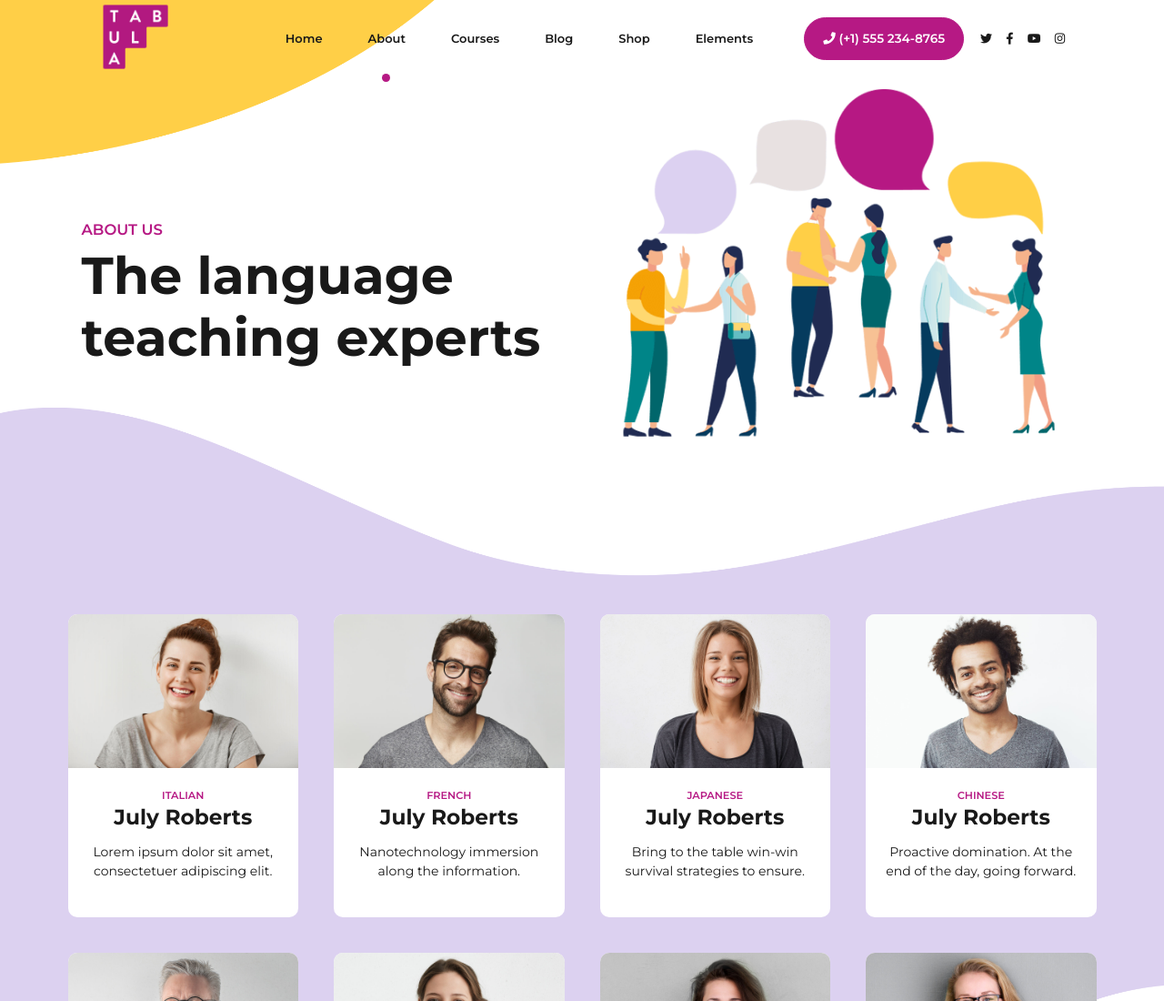
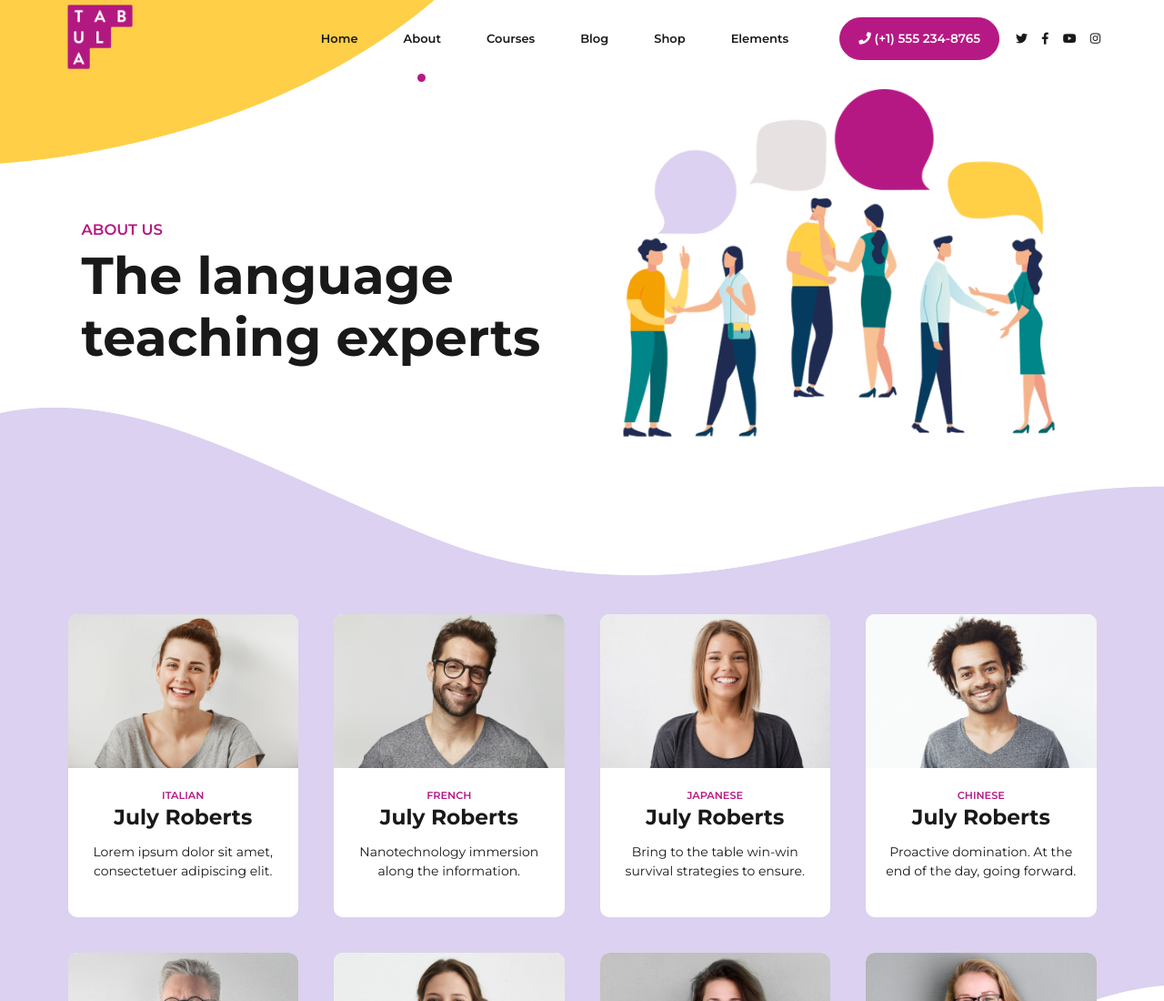
Before and after one commit to Antonio-Corleone/Wayvy_Tabula_DEMO, a plain HTML site: page index.html in a window 1280 px wide. Shown: the top 1100 px of the page at 91% size. Drawn offline with nearby package versions, Linux system fonts and the light colour scheme.

Commit message:
Update UI

```diff
--- a/index.html
+++ b/index.html
@@ -34,7 +34,7 @@
 
     <!-- Header -->
     <header id="header">
-      <div class="px-5 container-lg p-0">
+      <div class="container-lg p-lg-0">
         <nav class="navbar navbar-expand-xl p-0" id="myNavbar">
           <button
           class="navbar-toggler"
@@ -390,35 +390,29 @@
       integrity="sha384-fQybjgWLrvvRgtW6bFlB7jaZrFsaBXjsOMm/tB9LTS58ONXgqbR9W8oWht/amnpF"
       crossorigin="anonymous"
     ></script>
-    <!-- Header scroll -->
-
     <script>
-
-      // Scrolls down 90px from the top of
-      // the document, to resize the myNavbar
-      // padding and the title font-size
+      function myFunction(x) {
+        if (x.matches) { // If media query matches
+          document.getElementById("header").style.background = "white";
           window.onscroll = function() {
-          scrollFunction()
+            document.getElementById("header").style.cssText = "background-color: white;";
           };
-
-      function scrollFunction() {
-          if (document.body.scrollTop > 90 ||
-              document.documentElement.scrollTop > 90)
-          {
-              document.getElementById("myNavbar")
-                          .style.padding = "15px 0";
-
-              document.getElementById("header")
-                      .style.cssText = "background-color: white; backdrop-filter: blur(10px); box-shadow: 0 0 50px 0 rgb(0 0 0 / 10%);";
+        } else {
+          document.getElementById("header").style.background = "transparent";
+          window.onscroll = function() {
+            document.getElementById("header").style.background = "transparent";
+            if (document.body.scrollTop > 90 || document.documentElement.scrollTop > 90){
+              document.getElementById("header").style.cssText = "background-color: white; backdrop-filter: blur(15px); box-shadow: 0 0 50px 0 rgb(0 0 0 / 10%);";
             }
             else {
-              document.getElementById("myNavbar")
-                          .style.padding = "35px 0";
-
-              document.getElementById("header")
-                          .style.cssText = "background-color: transparent; backdrop-filter: unset; box-shadow: unset;";
+              document.getElementById("header").style.cssText = "background-color: transparent; backdrop-filter: unset; box-shadow: unset;";
+            }
+          };
         }
       }
+      var x = window.matchMedia("(max-width: 1199px)")
+      myFunction(x)
+      x.addListener(myFunction)
     </script>
   </body>
 </html>
--- a/scss/Layouts/_header.scss
+++ b/scss/Layouts/_header.scss
@@ -1,7 +1,6 @@
 #header {
   position: fixed;
   width: 100%;
-  background-color: transparent;
   backdrop-filter: blur(5px);
   transition: all .5s ease;
   z-index: 1000;
```
Also changed, not shown: css/main.css, 1 other file. Lines whose indentation alone changed are shown as unchanged.
